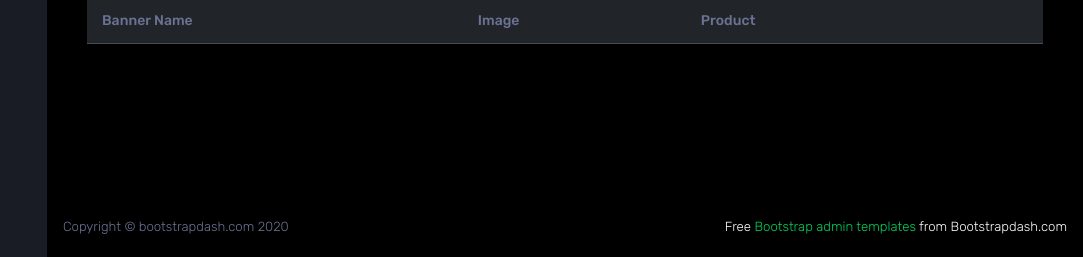
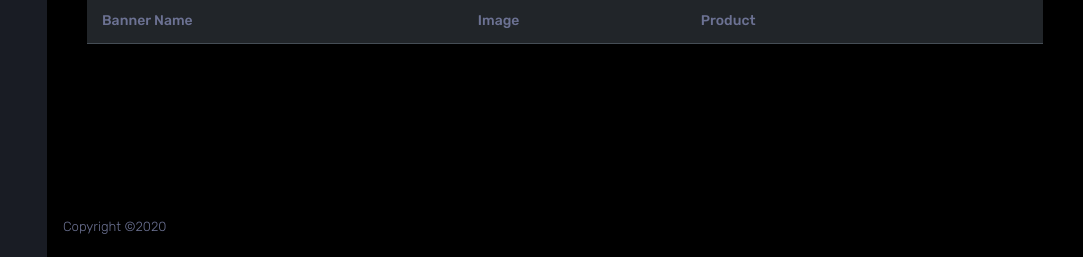
Before and after one commit to Hiba-moidutty/WacthMart_ecommerce, a Django app: page /adminn/add_banner/ in a window 1280 px wide. Shown: the part 543-800 px from the top of the page, without its empty margins (197-1280 px from the left). Run offline with Django 4.2, Linux system fonts and the light colour scheme; the visitor is signed in with stand-in values (Sample User, id 1); data that the repository does not hold is empty; some libraries are stand-ins or nearby versions.

Commit message:
bug fixed

```diff
--- a/store/views.py
+++ b/store/views.py
@@ -45,7 +45,7 @@ def store(request,category_slug = None,sub_category_slug=None):
 
   elif category_slug and sub_category_slug is not None :
     subcategories = get_object_or_404(SubCategory,slug = sub_category_slug)
-    products = Product.objects.filter(subcategory =subcategories,category = category_slug)
+    products = Product.objects.filter(subcategory = subcategories,category = category_slug)
     product_count = products.count()
     paginator=Paginator(products,1)
     page=request.GET.get('page')
@@ -57,7 +57,7 @@ def store(request,category_slug = None,sub_category_slug=None):
     page=request.GET.get('page')
     data=paginator.get_page(page)
     product_count = products.count()
-    print('9999999999999999',product_count,products)
+    # print('9999999999999999',product_count,products)
 
   context = {
     'products' : data,
--- a/templates/admin_temp/includes/footer.html
+++ b/templates/admin_temp/includes/footer.html
@@ -1,8 +1,8 @@
 <!-- partial:../../partials/_footer.html -->
 <footer class="footer">
   <div class="d-sm-flex justify-content-center justify-content-sm-between">
-    <span class="text-muted d-block text-center text-sm-left d-sm-inline-block">Copyright © bootstrapdash.com 2020</span>
-    <span class="float-none float-sm-right d-block mt-1 mt-sm-0 text-center"> Free <a href="https://www.bootstrapdash.com/bootstrap-admin-template/" target="_blank">Bootstrap admin templates</a> from Bootstrapdash.com</span>
+    <span class="text-muted d-block text-center text-sm-left d-sm-inline-block">Copyright ©2020</span>
+    {% comment %} <span class="float-none float-sm-right d-block mt-1 mt-sm-0 text-center"> Free <a href="https://www.bootstrapdash.com/bootstrap-admin-template/" target="_blank">Bootstrap admin templates</a> from Bootstrapdash.com</span> {% endcomment %}
   </div>
 </footer>
 <!-- partial -->
--- a/templates/user_temp/base.html
+++ b/templates/user_temp/base.html
@@ -13,7 +13,7 @@
     <link rel="apple-touch-icon" href="{% static 'user_static/img/icon.png' %}">
 
     <!-- Title -->
-    <title>Mirora - Watch & Luxury Store Bootstrap 5 Template</title>
+    <title>Watch-Mart</title>
 
     <!-- ************************* CSS Files ************************* -->
 
--- a/templates/user_temp/store.html
+++ b/templates/user_temp/store.html
@@ -276,18 +276,16 @@
                                     </div>
                                     {% endfor %}
                                   </div>
-                                  <div class="filter-color">
+                                  {% comment %} <div class="filter-color">
                                     <u><h2 class="filter-heading"><strong>Sub Categories</strong></h2></u>
                                     {% for sub in sub_category %}
-                                    {% comment %} {% for category in links %} {% endcomment %}
                                   <div class="product-content" >
-                                      {% comment %} <input class="form-check-input" value="1" type="radio" name="gridradio" id="gridRadios2" value="option2"> {% endcomment %}
                                       <h4><a href="{{sub.get_url}}" class="mainmenu__link">
                                           {{sub.subcategory_name}}
                                       </a></h4>
                                   </div>
                                   {% endfor %}
-                                  </div>
+                                  </div> {% endcomment %}
                               </div>
                               <div class="banner-static">
                                   {% comment %} <a href="#">
```
Also changed, not shown: templates/user_temp/login_otp_check.html (line endings or trailing spaces).
